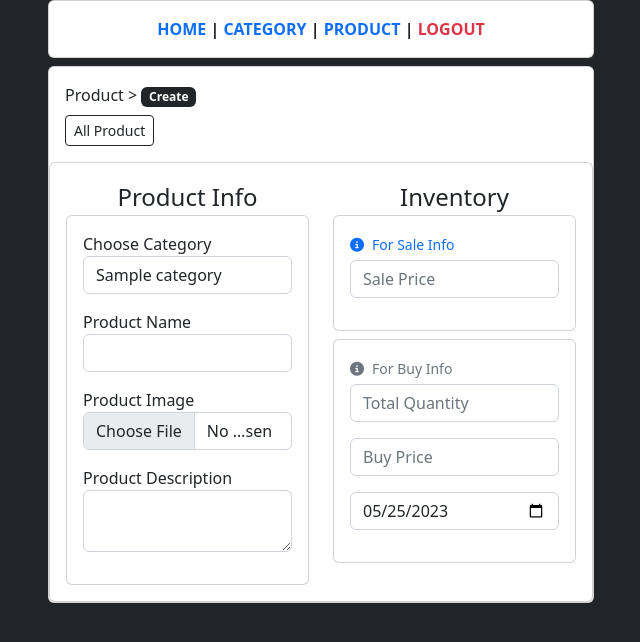
After one commit to r1d3rzz/tech_pos, a PHP site: page /product/create.php in a window 1280 px wide. The commit adds this page. Shown: the top 642 px of the page, without its empty margins (319-959 px from the left). Run offline with PHP 8.4, Linux system fonts and the light colour scheme; the visitor is signed in with stand-in values (Sample User, id 1); tables that the repository leaves empty hold one stand-in row (values such as "Sample post"); some libraries are stand-ins or nearby versions.

Commit message:
create product form ui

```diff
--- a/include/components/navbar.php
+++ b/include/components/navbar.php
@@ -13,6 +13,7 @@
                         <a class="text-decoration-none" href="<?= $root . "/include/auth/login.php"; ?>">LOGIN</a>
                     <?php } else { ?>
                         <a class="text-decoration-none" href="<?= $root . "category/index.php"; ?>">CATEGORY</a> |
+                        <a class="text-decoration-none" href="<?= $root . "product/index.php"; ?>">PRODUCT</a> |
                         <a class="text-decoration-none text-danger" href="<?= $root . "include/auth/logout.php"; ?>">LOGOUT</a>
                     <?php } ?>
                 </nav>
--- /dev/null
+++ b/product/create.php
@@ -0,0 +1,100 @@
+<?php
+require "../init.php";
+
+$categories = getAll("select * from category order by id desc");
+
+?>
+
+<?php require "../include/header.php"; ?>
+
+<div class="row">
+    <div class="col-md-6 mx-auto">
+        <div class="card">
+            <div class="card-body">
+                <div class="mb-2">Product > <small class="badge bg-dark">Create</small></div>
+                <a href="<?= $root . "product/index.php"; ?>" class="btn btn-sm btn-outline-dark">All Product</a>
+            </div>
+
+            <!-- Product Info And Inventory  -->
+            <div class="card">
+                <div class="card-body">
+                    <div class="row">
+                        <!-- product info  -->
+                        <div class="col-md-6">
+                            <div class="fs-4 text-center">Product Info</div>
+
+                            <div class="card">
+                                <div class="card-body">
+                                    <div class="form-group mb-3">
+                                        <label for="category_id">Choose Category</label>
+                                        <select name="category_id" id="category_id" class="form-control">
+                                            <?php foreach ($categories as $category) : ?>
+                                                <option value="<?= $category->id ?>"><?= $category->name; ?></option>
+                                            <?php endforeach; ?>
+                                        </select>
+                                    </div>
+
+                                    <div class="form-group mb-3">
+                                        <label for="name">Product Name</label>
+                                        <input type="text" name="name" id="name" class="form-control">
+                                    </div>
+
+                                    <div class="form-group mb-3">
+                                        <label for="img">Product Image</label>
+                                        <input type="file" name="img" id="img" class="form-control">
+                                    </div>
+
+                                    <div class="form-group mb-3">
+                                        <label for="description">Product Description</label>
+                                        <textarea type="text" name="description" id="description" class="form-control"></textarea>
+                                    </div>
+                                </div>
+                            </div>
+                        </div>
+
+                        <!-- inventory  -->
+                        <div class="col-md-6">
+                            <div class="fs-4 text-center">Inventory</div>
+
+                            <div class="card mb-2">
+                                <div class="card-body">
+                                    <div class="text-primary mb-1">
+                                        <small><i class="fas fa-info-circle me-2"></i><span>For Sale Info</span></small>
+                                    </div>
+
+
+                                    <div class="form-group mb-3">
+                                        <input type="number" name="sale_price" placeholder="Sale Price" class="form-control">
+                                    </div>
+                                </div>
+                            </div>
+
+                            <div class="card">
+                                <div class="card-body">
+                                    <div class="text-secondary mb-1">
+                                        <small><i class="fas fa-info-circle me-2"></i><span>For Buy Info</span></small>
+                                    </div>
+
+
+                                    <div class="form-group mb-3">
+                                        <input type="number" name="total_qty" placeholder="Total Quantity" class="form-control">
+                                    </div>
+
+                                    <div class="form-group mb-3">
+                                        <input type="number" name="buy_price" placeholder="Buy Price" class="form-control">
+                                    </div>
+
+                                    <div class="form-group mb-3">
+                                        <input type="date" name="buy_date" value="<?= date('Y-m-d'); ?>" class="form-control">
+                                    </div>
+                                </div>
+                            </div>
+                        </div>
+                    </div>
+                </div>
+            </div>
+        </div>
+    </div>
+</div>
+
+<?php require "../include/footer.php"; ?>
```
Also changed, not shown: product/index.php (added, +18 -0 lines).
